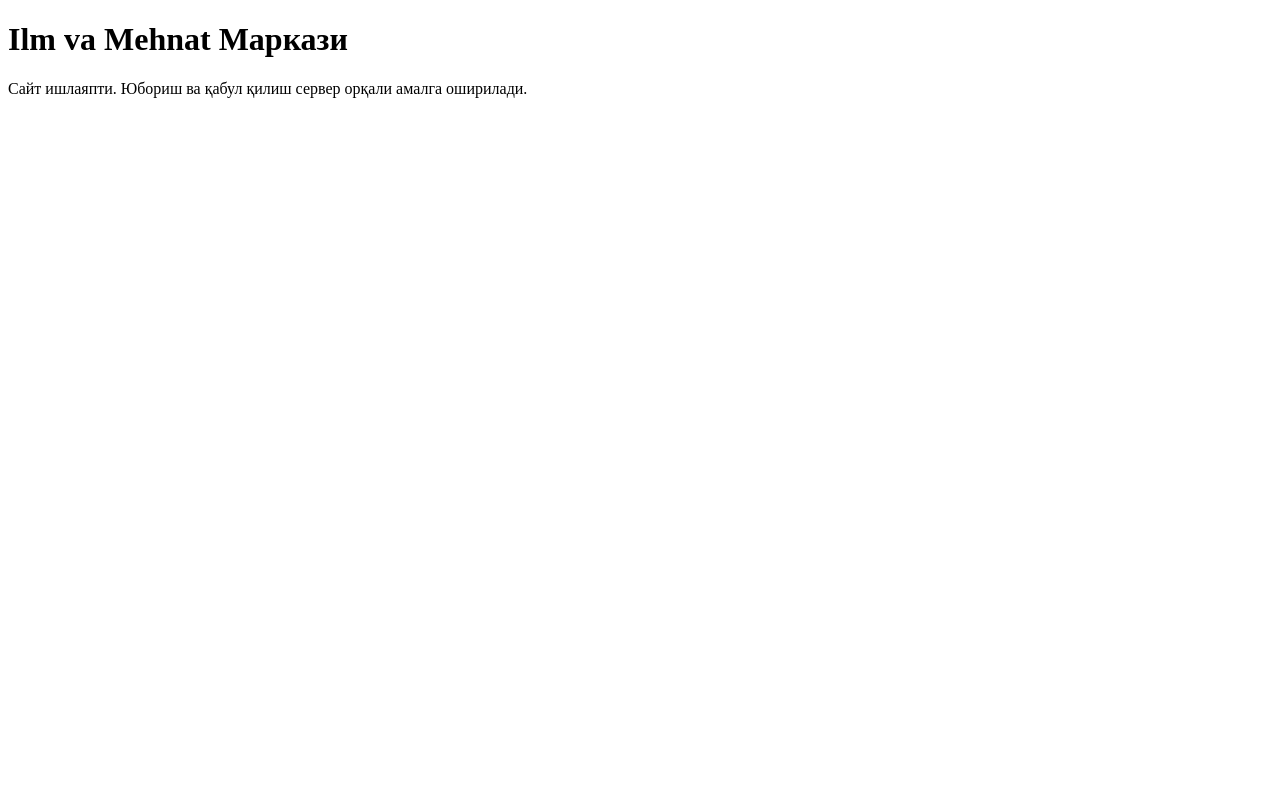
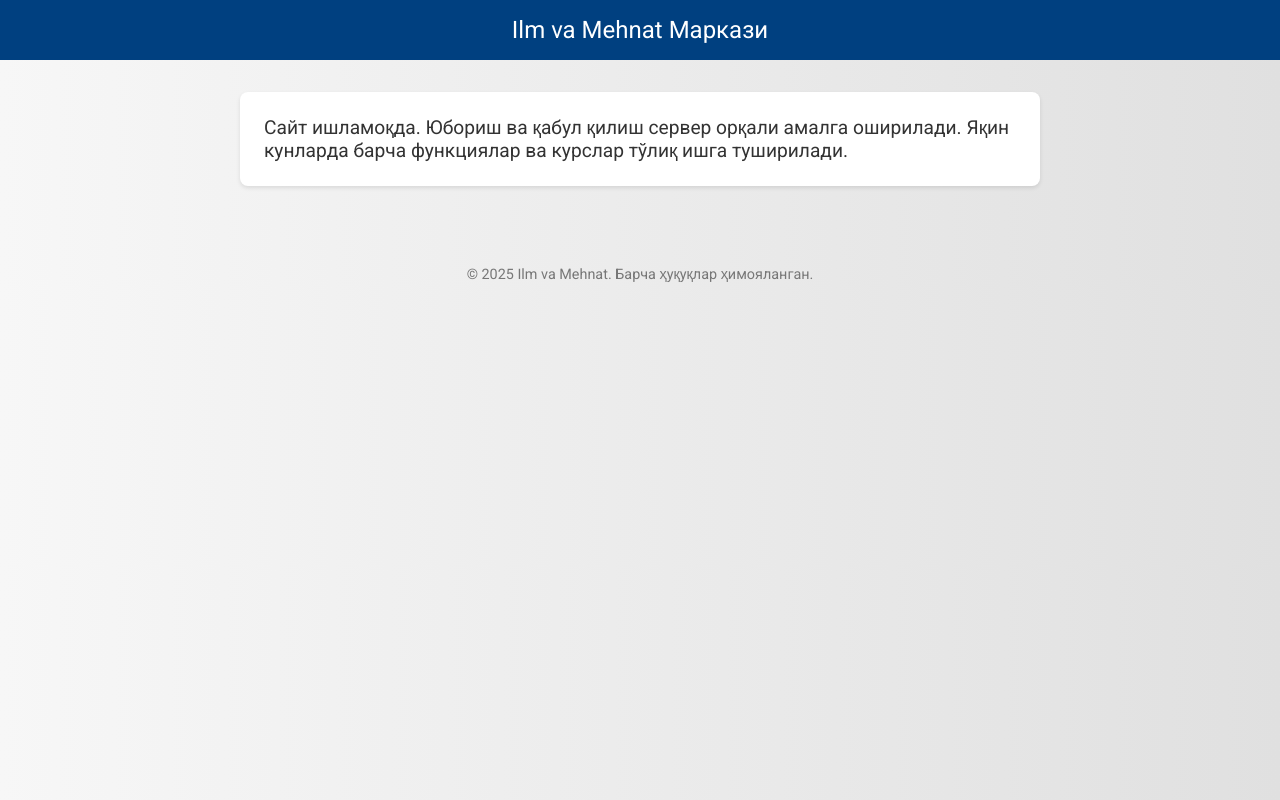
Before and after one commit to ilmvamehnat/ilmvamehnat, a plain HTML site: page index.html in a window 1280 px wide. Drawn offline with Linux system fonts and the light colour scheme.

Commit message:
Add files via upload

```diff
--- a/index.html
+++ b/index.html
@@ -1,13 +1,57 @@
-<!-- index.html -->
+
 <!DOCTYPE html>
 <html lang="uz">
 <head>
-  <meta charset="UTF-8" />
-  <meta name="viewport" content="width=device-width, initial-scale=1.0"/>
-  <title>Ilm va Mehnat</title>
+  <meta charset="UTF-8">
+  <meta name="viewport" content="width=device-width, initial-scale=1.0">
+  <title>Ilm va Mehnat Маркази</title>
+  <link href="https://fonts.googleapis.com/css2?family=Roboto&display=swap" rel="stylesheet">
+  <style>
+    body {
+      margin: 0;
+      padding: 0;
+      font-family: 'Roboto', sans-serif;
+      background: linear-gradient(to right, #f7f7f7, #e0e0e0);
+      color: #333;
+    }
+    header {
+      background-color: #004080;
+      color: white;
+      padding: 1rem;
+      text-align: center;
+      font-size: 1.5rem;
+    }
+    main {
+      padding: 2rem;
+      max-width: 800px;
+      margin: auto;
+    }
+    .message {
+      background-color: white;
+      padding: 1.5rem;
+      border-radius: 8px;
+      box-shadow: 0 2px 4px rgba(0,0,0,0.1);
+      font-size: 1.2rem;
+    }
+    footer {
+      margin-top: 3rem;
+      text-align: center;
+      font-size: 0.9rem;
+      color: #777;
+    }
+  </style>
 </head>
 <body>
-  <h1>Ilm va Mehnat Маркази</h1>
-  <p>Сайт ишлаяпти. Юбориш ва қабул қилиш сервер орқали амалга оширилади.</p>
+  <header>
+    Ilm va Mehnat Маркази
+  </header>
+  <main>
+    <div class="message">
+      Сайт ишламоқда. Юбориш ва қабул қилиш сервер орқали амалга оширилади. Яқин кунларда барча функциялар ва курслар тўлиқ ишга туширилади.
+    </div>
+  </main>
+  <footer>
+    &copy; 2025 Ilm va Mehnat. Барча ҳуқуқлар ҳимояланган.
+  </footer>
 </body>
 </html>
```
